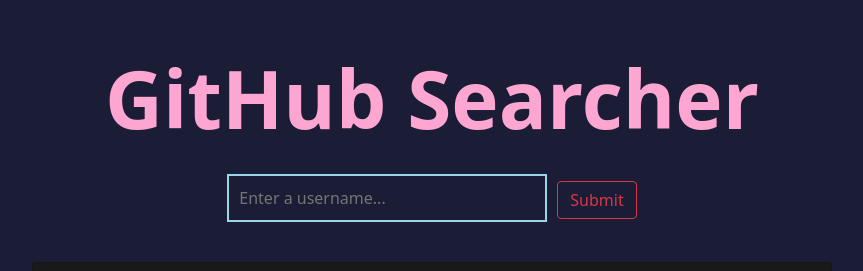
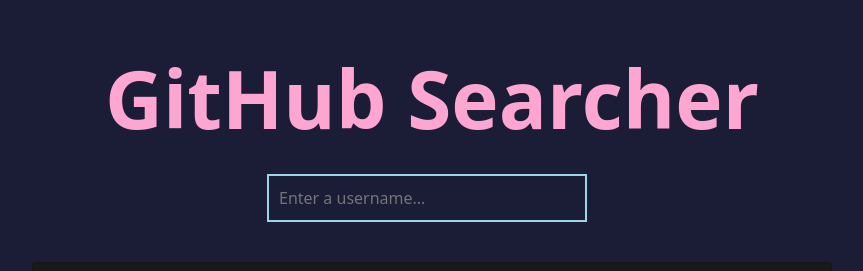
Before and after one commit to YuukaDev/GitHub-Searcher, a React (Create React App) app: page / in a window 1280 px wide. Shown: the top 271 px of the page, without its empty margins (208-1071 px from the left). Built offline with nearby package versions, Linux system fonts and the light colour scheme; no server answers.

Commit message:
Update Form.jsx

```diff
--- a/src/components/Form.jsx
+++ b/src/components/Form.jsx
@@ -65,9 +65,6 @@
             id="usernameInput"
             placeholder="Enter a username..."
           />
-          <button className="btn btn-outline-danger" type="submit">
-            Submit
-          </button>
         </div>
         <div className="card ">
           <div className="data-container">
```
